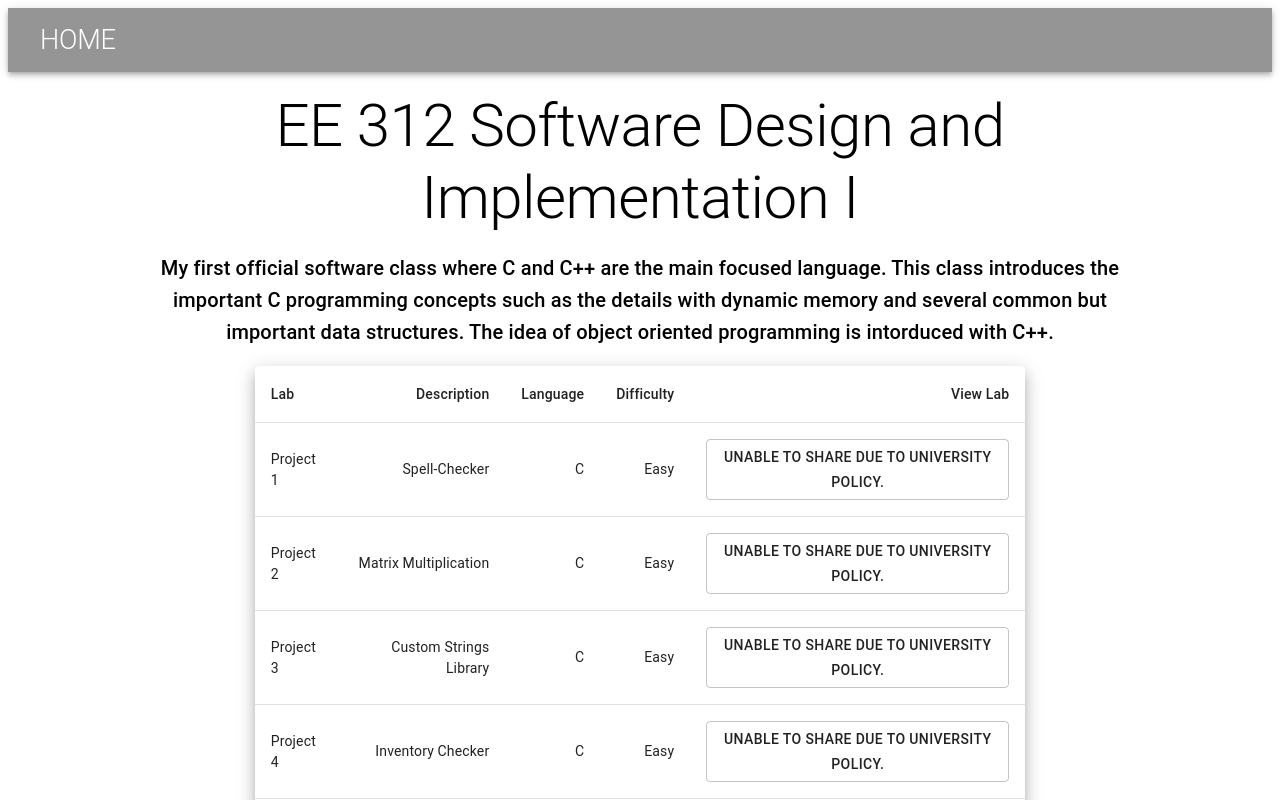
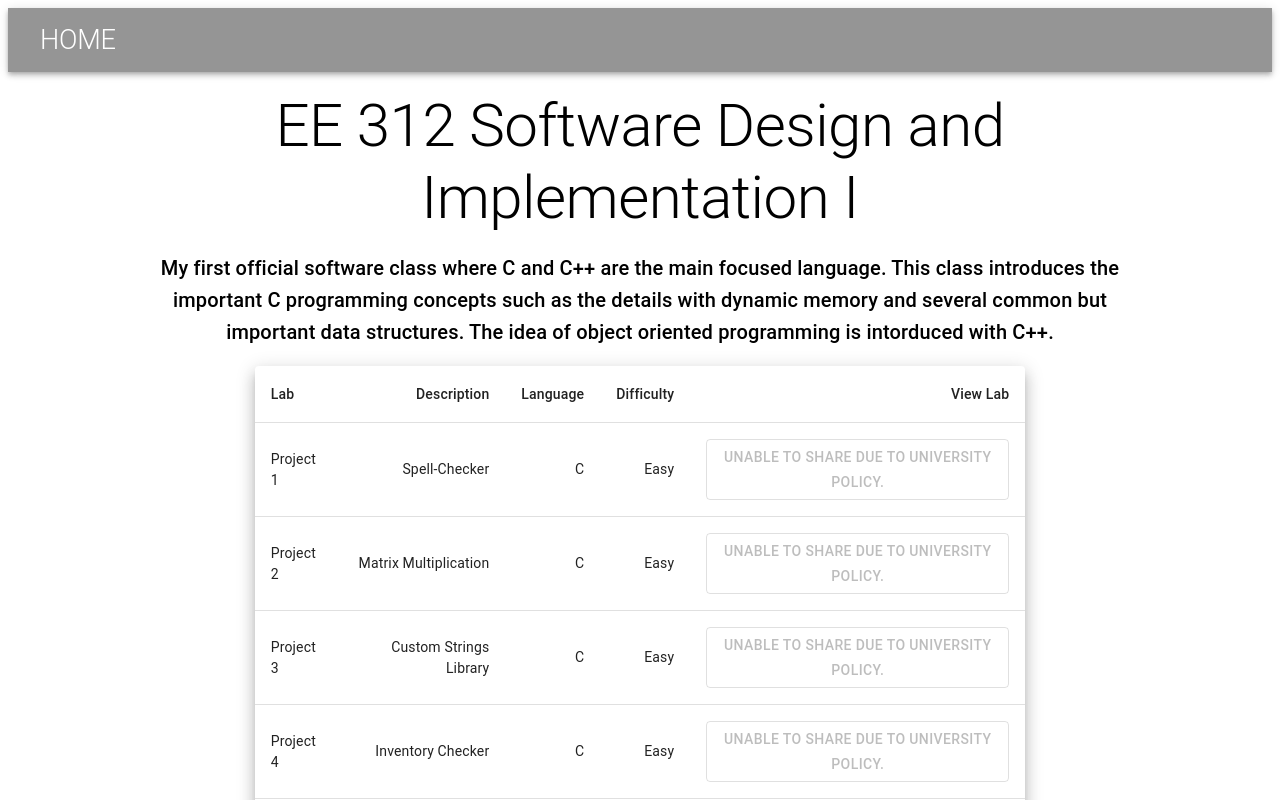
Before and after one commit to mxchen2001/XigeChenUT, a React (Create React App) app: page /Labs/EE312Labs in a window 1280 px wide. Shown: the top 800 px of the page. Built offline with nearby package versions, Linux system fonts and the light colour scheme.

Commit message:
fixed routes

```diff
--- a/public/index.html
+++ b/public/index.html
@@ -24,7 +24,7 @@
       work correctly both with client-side routing and a non-root public URL.
       Learn how to configure a non-root public URL by running `npm run build`.
     -->
-    <title>React App</title>
+    <title>Xige Chen | Portfolio</title>
   </head>
   <body>
     <noscript>You need to enable JavaScript to run this app.</noscript>
--- a/src/App.js
+++ b/src/App.js
@@ -124,19 +124,21 @@ function App() {
   const classes = useStyles();
 
   return (
+    <div>
       <div className={classes.root}>
         <Router>
           <Navbar/>
             <Switch>
-            <Route exact path="/" component={Home} />
-            <Route exact path="/Labs/EE306Labs" component={EE306Labs} />
-            <Route exact path="/Labs/EE312Labs" component={EE312Labs} />
-            <Route exact path="/Labs/EE319Labs" component={EE319Labs} />
-            <Route exact path="/Labs/EE460nLabs" component={EE460nLabs} />
-            <Route exact path="/Labs/EE422Labs" component={EE422Labs} />
+              <Route path="/Labs/EE306Labs" component={EE306Labs} />
+              <Route path="/Labs/EE312Labs" component={EE312Labs} />
+              <Route path="/Labs/EE319Labs" component={EE319Labs} />
+              <Route path="/Labs/EE460nLabs" component={EE460nLabs} />
+              <Route path="/Labs/EE422Labs" component={EE422Labs} />
+              <Route path="/" component={Home} />
             </Switch>
             <Footer />
         </Router>
+      </div>
     </div>
   );
 }
--- a/src/components/labs/eeClassTable.js
+++ b/src/components/labs/eeClassTable.js
@@ -26,7 +26,7 @@ function getButton(name, link) {
     }
 
     return (
-        <Button disable variant="outlined">
+        <Button disabled variant="outlined">
             Unable to share due to University Policy.
         </Button>
     );
@@ -40,7 +40,7 @@ function eeClassTable(data) {
     });
 
     return (
-        <div style={{height: '90vh'}}>
+        <div style={{minHeight: '90vh'}}>
         <br></br>
         <TableContainer component={Paper} elevation={10} style={{width: '80%', margin: 'auto'}}>
             <Table className={classes.table} aria-label="simple table">
@@ -74,6 +74,7 @@ function eeClassTable(data) {
                 </TableBody>
             </Table>
         </TableContainer>
+        <br></br>
         </div>
     );
 }
```
Lines whose indentation alone changed are shown as unchanged.
